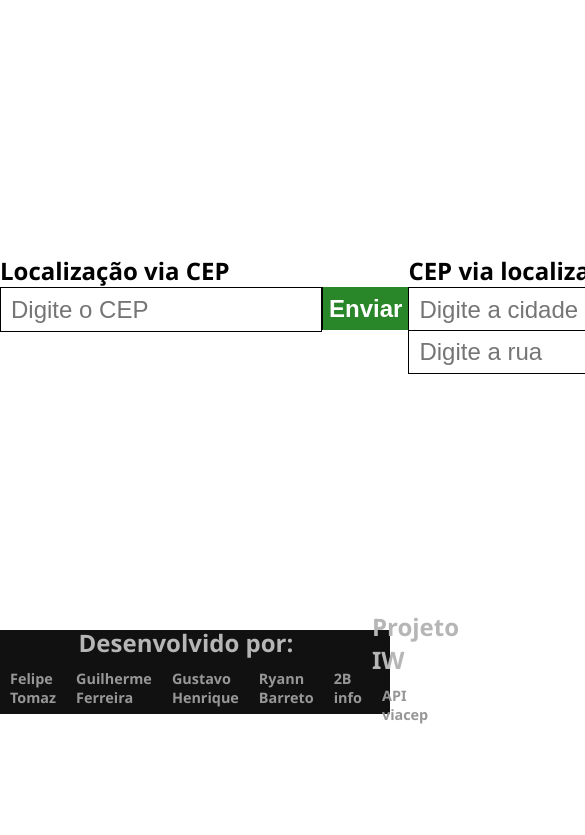
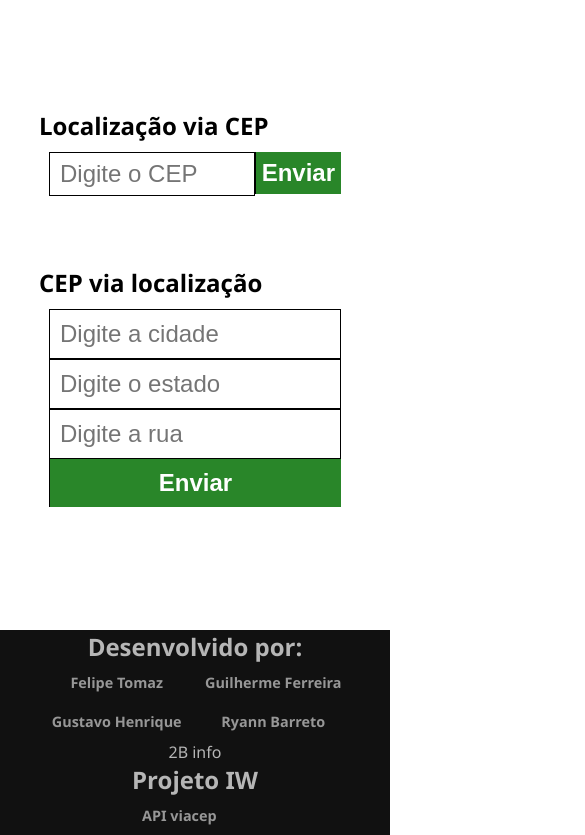
Before and after one commit to Felpopinho/Viacep-OpenWeather, a plain HTML site: page index.html in a window 390 px wide. Shown: the part 130-965 px from the top of the page, 585 px wide, since content can reach past the window. Before the commit the page ends 864 px from the top, so only its background shows below. Drawn offline with Linux system fonts and the light colour scheme.

Commit message:
all commit

```diff
--- a/index.html
+++ b/index.html
@@ -18,14 +18,14 @@
     </header>
     <main id="main">
         <div class="processo" id="processo">
-            <form>
+            <form class="formCep">
                 <h2>Localização via CEP</h2>
                 <div class="pCep">
                     <input type="text" placeholder="Digite o CEP" id="inputCep" class="caixa">
                     <button type="button" onclick="pesquisarCep()" class="botao">Enviar</button>
                 </div>
             </form>
-            <form>
+            <form class="formLocal">
                 <h2>CEP via localização</h2>
                 <div class="pLocal">
                     <input type="text" placeholder="Digite a cidade" id="inputCidade" class="caixa">
@@ -80,7 +80,7 @@
                 <p>Guilherme Ferreira</p>
                 <p>Gustavo Henrique</p>
                 <p>Ryann Barreto</p>
-                <p>2B info</p>
+                <span>2B info</span>
             </div>
         </div>
         <div>
--- a/style.css
+++ b/style.css
@@ -44,17 +44,22 @@ main{
 .processo{
     display: flex;
     justify-content: space-evenly;
-    width: 100%;
+    width: 80%;
     margin: 50px 0
 }
 .pCep{
     display: flex;
     height: 5vh;
+    margin: 10px;
+}
+form{
+    width: 100%;
 }
 .pLocal{
     display: grid;
     grid-template-columns: 70% 30%;
     grid-template-rows: 5vh 5vh;
+    margin: 10px;
 }
 .caixa{
     margin: 0;
@@ -238,7 +243,7 @@ footer{
     display: flex;
     flex-direction: column;
     align-items: center;
-} footer h2{
+} footer h2, footer span{
     color: rgb(182, 182, 182);
 }
 .devs{
@@ -250,3 +255,53 @@ footer p{
     font-weight: bold;
     color: rgb(151, 151, 151);
 }
+
+@media screen and (max-width:1200px) {
+    .processo{
+        flex-direction: column;
+        align-items: center;
+        justify-content: space-evenly;
+        height: 100%;
+    }
+    form{
+        width: 100%;
+    }
+    .pCep input{
+        width: 100%;
+    }
+    .pLocal{
+        display: flex;
+        flex-direction: column;
+    }
+    .pLocal input, .pLocal button{
+        padding: 10px;
+    }
+    .resultado_container{
+        flex-direction: column-reverse;
+        align-items: center;
+    }
+    .resultadoClima_container{
+        width: 100%;
+        align-self: center;
+        min-height: 100px;
+    }
+    .resultadoClima{
+        display: grid;
+        grid-template-columns: 1fr 1fr;
+        grid-template-rows: 50px 50px;
+        gap: 10px;
+        height: auto;
+    }
+    footer{
+        display: flex;
+        flex-direction: column;
+        height: auto;
+    }
+    .devs{
+        display: grid;
+        grid-template-columns: 1fr 1fr;
+        place-items: center;
+    } .devs span{
+        grid-column: 1/3;
+    }
+}
```
